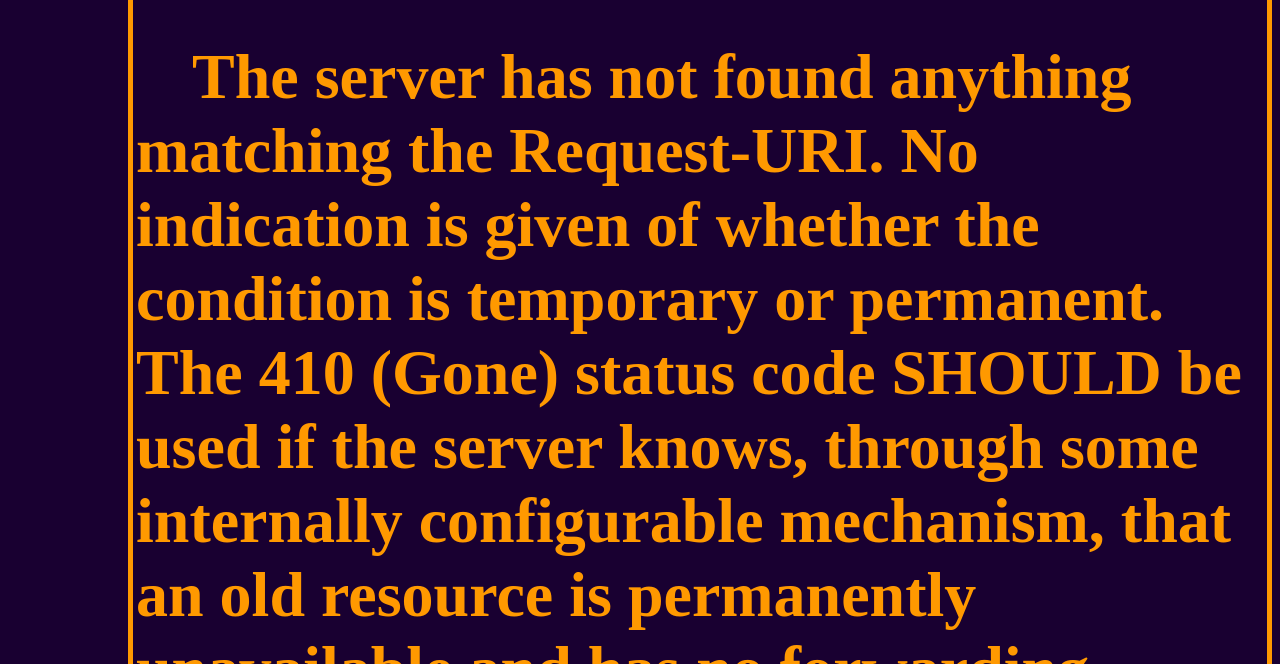
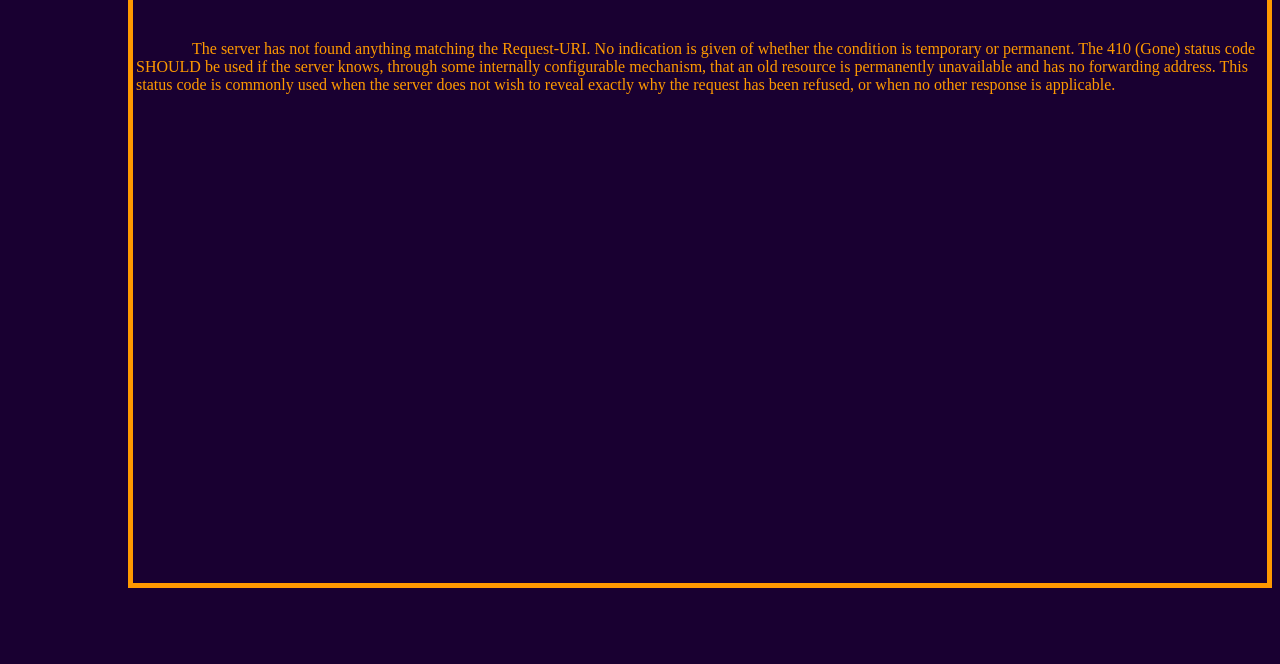
Before and after one commit to GreyAlien502/GreyAlien502.github.io, a plain HTML site: page 404.html in a window 1280 px wide. Shown: the part 136-800 px from the top of the page. Drawn offline with Linux system fonts and the light colour scheme.

Commit message:
fixing formatting

```diff
--- a/404.html
+++ b/404.html
@@ -6,8 +6,8 @@
 	<link rel="icon" href="images/favicon.ico" type="x-icon">
 </HEAD>
 <BODY>
-	<h1>404 Not Found<h1>
+	<h1>404 Not Found</h1>
 	<p>
  The server has not found anything matching the Request-URI. No indication is given of whether the condition is temporary or permanent. The 410 (Gone) status code SHOULD be used if the server knows, through some internally configurable mechanism, that an old resource is permanently unavailable and has no forwarding address. This status code is commonly used when the server does not wish to reveal exactly why the request has been refused, or when no other response is applicable.
-	 </p>
+	</p>
 </BODY>
```
